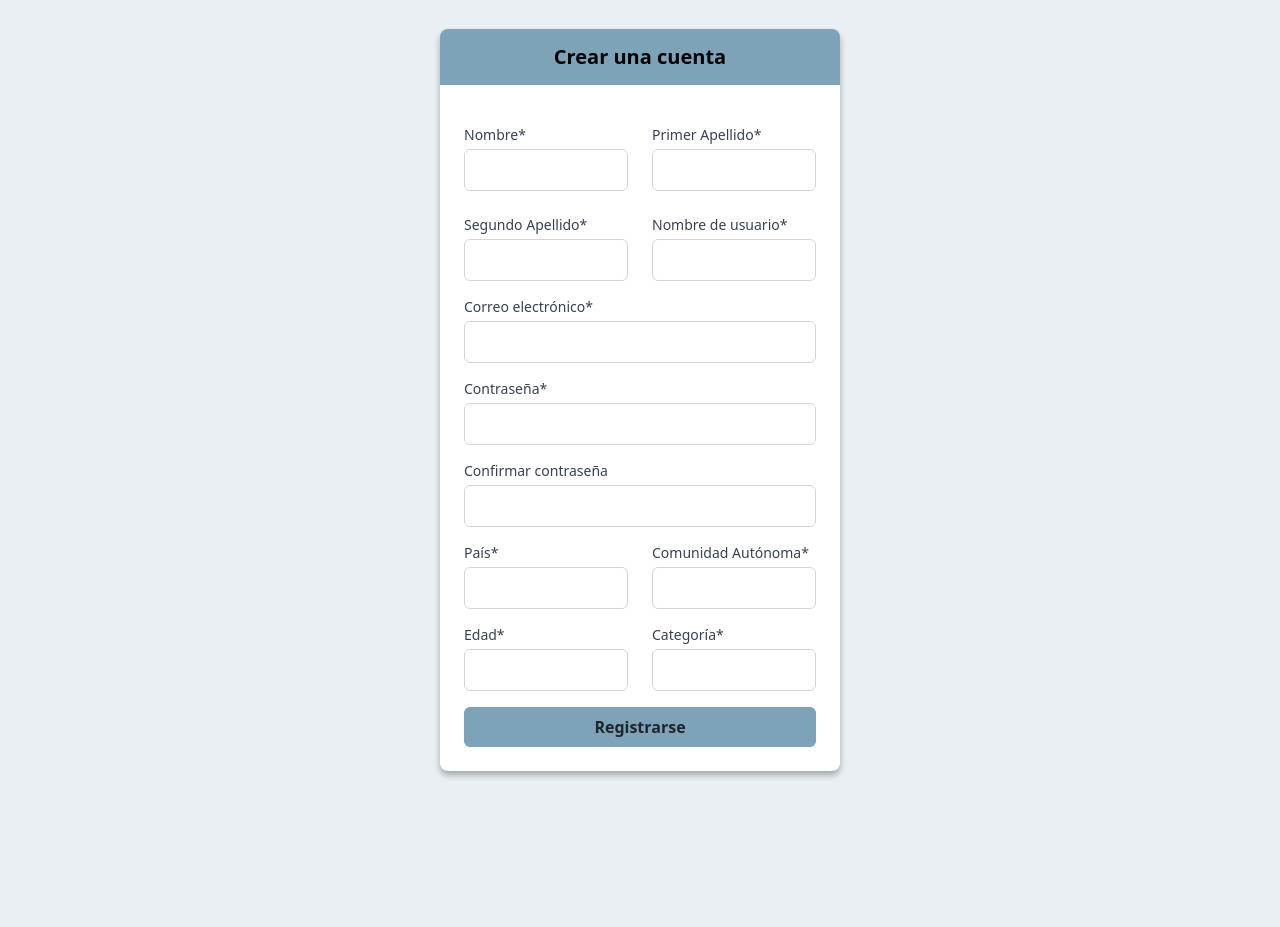
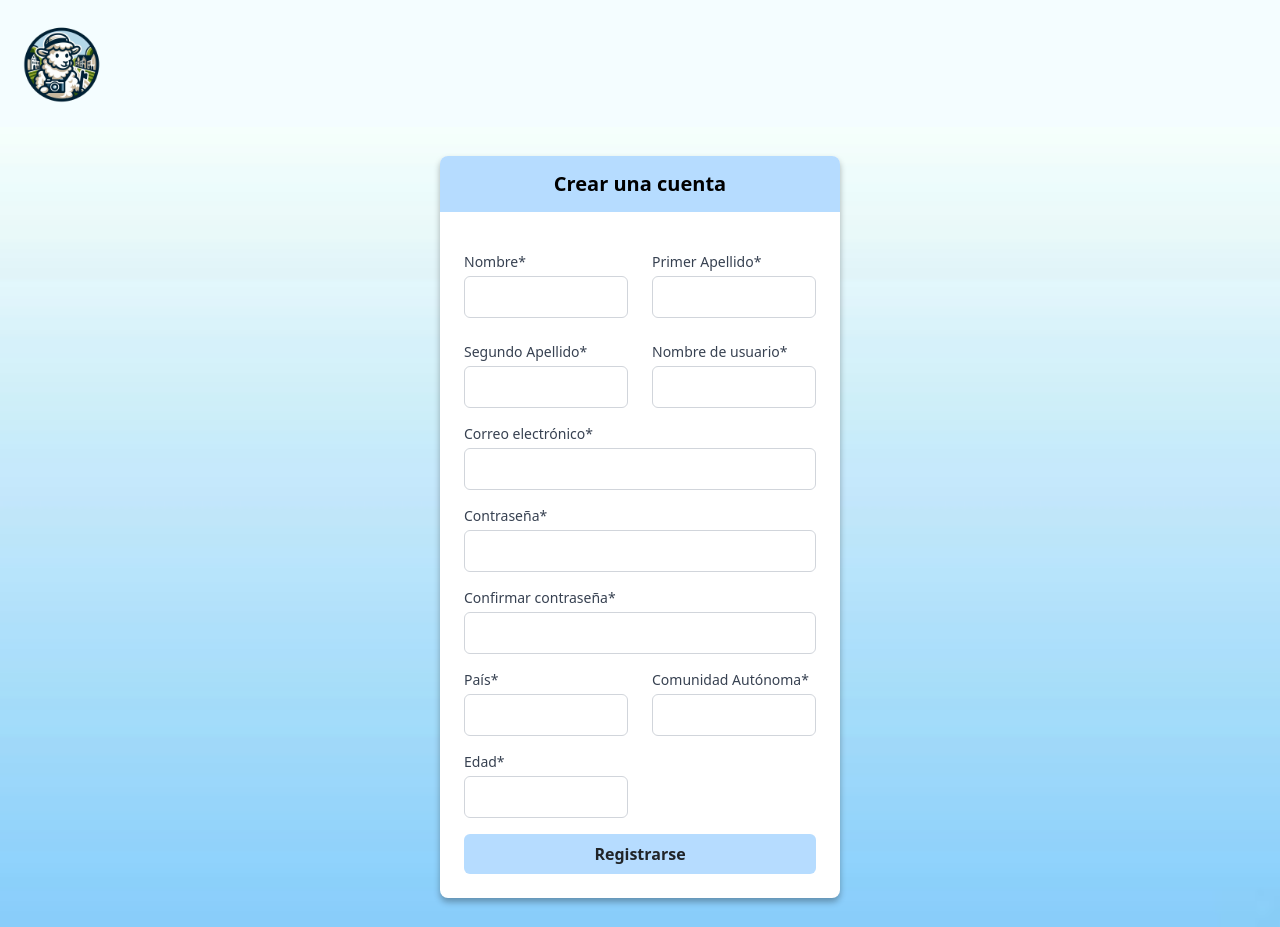
Before and after one commit to n0ct4/front-end-Ovejacinta, a Flask app: page /registroUsuario in a window 1280 px wide. Before the commit the page ends 778 px from the top, so only its background shows below. Run offline with Flask 3, Linux system fonts and the light colour scheme; some libraries are stand-ins or nearby versions.

Commit message:
💚 Cambio en turismo, mismo formato en login, registro y el formulario

```diff
--- a/static/styles/registro.css
+++ b/static/styles/registro.css
@@ -2,8 +2,7 @@
 .botonRegistro {
     /* Define el diseño general del botón de registro */
     width: 100%;
-    background-color: #7ea3b9;
-    /* background-color: #98FF98; */
+    background-color: #b6dcff;
     padding: 8px 16px;
     border-radius: 6px;
     transition: background-color 0.2s;
@@ -13,7 +12,7 @@
 
 .botonRegistro:hover {
     /* Cambia el estilo del botón al pasar el cursor por encima */
-    background-color: #3f4f58;
+    background-color: #a9d0ff;
 }
 
 .botonRegistro:focus {
@@ -31,7 +30,7 @@
     justify-content: center;
     min-height: 100vh;
     padding: 16px;
-    background-color: #e9eff3;
+    background-image: url('../img/solucion.jpg');
     width: 100%;
     height: auto;
     clear: both;
@@ -56,8 +55,7 @@
 
 .encabezado-formulario {
     /* Aplica estilos específicos al encabezado del formulario */
-    /* background-color: #98FF98; */
-    background-color: #7ea3b9;
+    background-color: #b6dcff;
     color: black;
     text-align: center;
     padding: 16px;
@@ -111,3 +109,8 @@
     font-size: 0.75rem;
     margin-top: 4px;
 }
+
+/* Navbar */
+.custom-navbar{
+    background-color: rgb(244, 253, 255);
+}
--- a/static/styles/turismo.css
+++ b/static/styles/turismo.css
@@ -143,7 +143,7 @@ h1::after {
     display: block;
     width: 100px;
     height: 2px;
-    background-color: #d4a76a;
+    background-color: #769ed8;
     position: absolute;
     bottom: 0;
     left: 50%;
--- a/templates/registro.html
+++ b/templates/registro.html
@@ -14,6 +14,17 @@
 </head>
 
 <body class="bg-gray-50">
+    <!-- Navbar -->
+    <nav class="navbar custom-navbar">
+        <div class="container-fluid">
+            <a class="navbar-brand" href="#" id="navbarText">
+                <img src="../static/img/Oveja_Guia_turistico_3.png" alt="Logo" width="100" height="100"
+                    class="d-inline-block align-text-top">
+            </a>
+        </div>
+    </nav>
+
+    <!-- Contenedor principal -->
     <main class="contenedor-principal">
         <div class="contenedor-formulario">
             <div class="caja-formulario">
@@ -39,20 +50,24 @@
                         </div>
 
                         <div>
-                            <label for="apellido1" class="block text-sm font-medium text-gray-700 mb-1">Primer Apellido*</label>
+                            <label for="apellido1" class="block text-sm font-medium text-gray-700 mb-1">Primer
+                                Apellido*</label>
                             <input type="text" id="apellido1" name="apellido1" class="campo-formulario" required>
                             <p id="lastNameError" class="texto-error"></p>
                         </div>
 
                         <div>
-                            <label for="apellido2" class="block text-sm font-medium text-gray-700 mb-1">Segundo Apellido*</label>
+                            <label for="apellido2" class="block text-sm font-medium text-gray-700 mb-1">Segundo
+                                Apellido*</label>
                             <input type="text" id="apellido2" name="apellido2" class="campo-formulario" required>
                             <p id="lastNameError" class="texto-error"></p>
                         </div>
 
                         <div>
-                            <label for="nombreUsuario" class="block text-sm font-medium text-gray-700 mb-1">Nombre de usuario*</label>
-                            <input type="text" id="nombreUsuario" name="nombreUsuario" class="campo-formulario" required>
+                            <label for="nombreUsuario" class="block text-sm font-medium text-gray-700 mb-1">Nombre de
+                                usuario*</label>
+                            <input type="text" id="nombreUsuario" name="nombreUsuario" class="campo-formulario"
+                                required>
                             <p id="lastNameError" class="texto-error"></p>
                         </div>
                     </div>
@@ -72,8 +87,9 @@
 
                     <div>
                         <label for="confirmPassword" class="block text-sm font-medium text-gray-700 mb-1">Confirmar
-                            contraseña</label>
-                        <input type="password" id="confirmPassword" name="confirmPassword" class="campo-formulario" required>
+                            contraseña*</label>
+                        <input type="password" id="confirmPassword" name="confirmPassword" class="campo-formulario"
+                            required>
                         <p id="confirmPasswordError" class="texto-error"></p>
                     </div>
 
@@ -83,7 +99,8 @@
                             <input type="text" id="pais" name="pais" class="campo-formulario" required>
                         </div>
                         <div>
-                            <label for="comunidad" class="block text-sm font-medium text-gray-700 mb-1">Comunidad Autónoma*</label>
+                            <label for="comunidad" class="block text-sm font-medium text-gray-700 mb-1">Comunidad
+                                Autónoma*</label>
                             <input type="text" id="comunidad" name="comunidad" class="campo-formulario" required>
                         </div>
                     </div>
@@ -93,17 +110,13 @@
                             <label for="edad" class="block text-sm font-medium text-gray-700 mb-1">Edad*</label>
                             <input type="number" id="edad" name="edad" class="campo-formulario" required>
                         </div>
-                        <div>
-                            <label for="categoria" class="block text-sm font-medium text-gray-700 mb-1">Categoría*</label>
-                            <input type="number" id="categoria" name="categoria" class="campo-formulario" >
-                        </div>
                     </div>
 
 
                     <!--<a href="../templates/formulario-preferencias.html">-->
-                        <button type="submit" class="botonRegistro">
-                            Registrarse
-                        </button>
+                    <button type="submit" class="botonRegistro">
+                        Registrarse
+                    </button>
                     <!--</a>-->
                 </form>
             </div>
--- a/templates/turismo.html
+++ b/templates/turismo.html
@@ -111,9 +111,9 @@
                                     su preservación.</p>
                             </div>
                             <div class="col-lg-6">
-                                <img src="../static/img/Castillo.jpg" alt="Castillo de San Esteban de Gormaz"
+                                <img src="../static/img/sanestebandegormaz.jpg" alt="Vista de San Esteban de Gormaz"
                                     class="img-fluid rounded shadow">
-                                <p class="text-center mt-2 text-muted"><small>Castillo de San Esteban de Gormaz</small>
+                                <p class="text-center mt-2 text-muted"><small>Vista de San Esteban de Gormaz</small>
                                 </p>
                             </div>
                         </div>
```
Also changed, not shown: static/styles/login.css (+8 -6 lines), static/styles/preferencias.css (+9 -8 lines), templates/login.html (+15 -6 lines), static/img/sanestebandegormaz.jpg (added), static/img/solucion.jpg (added).
